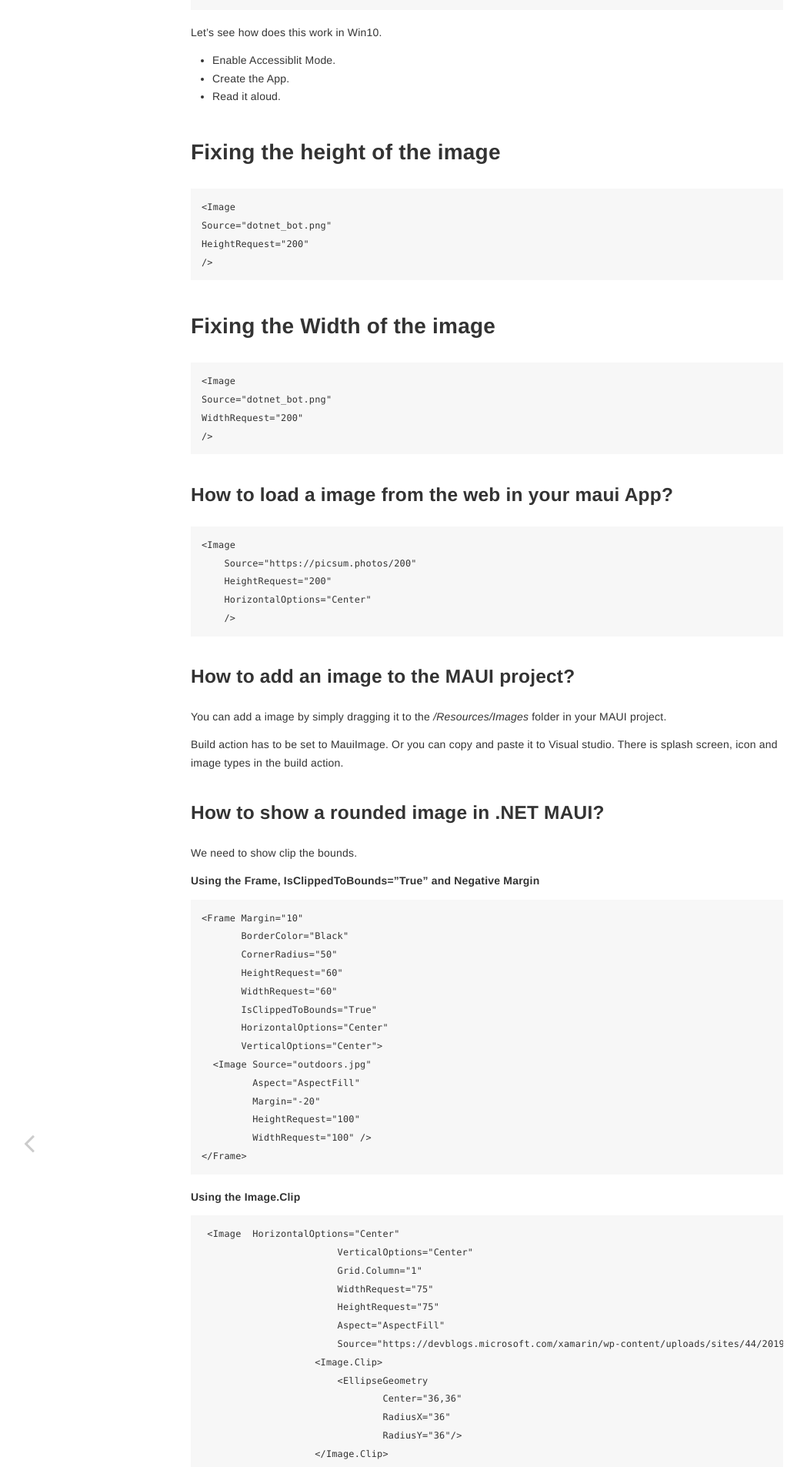
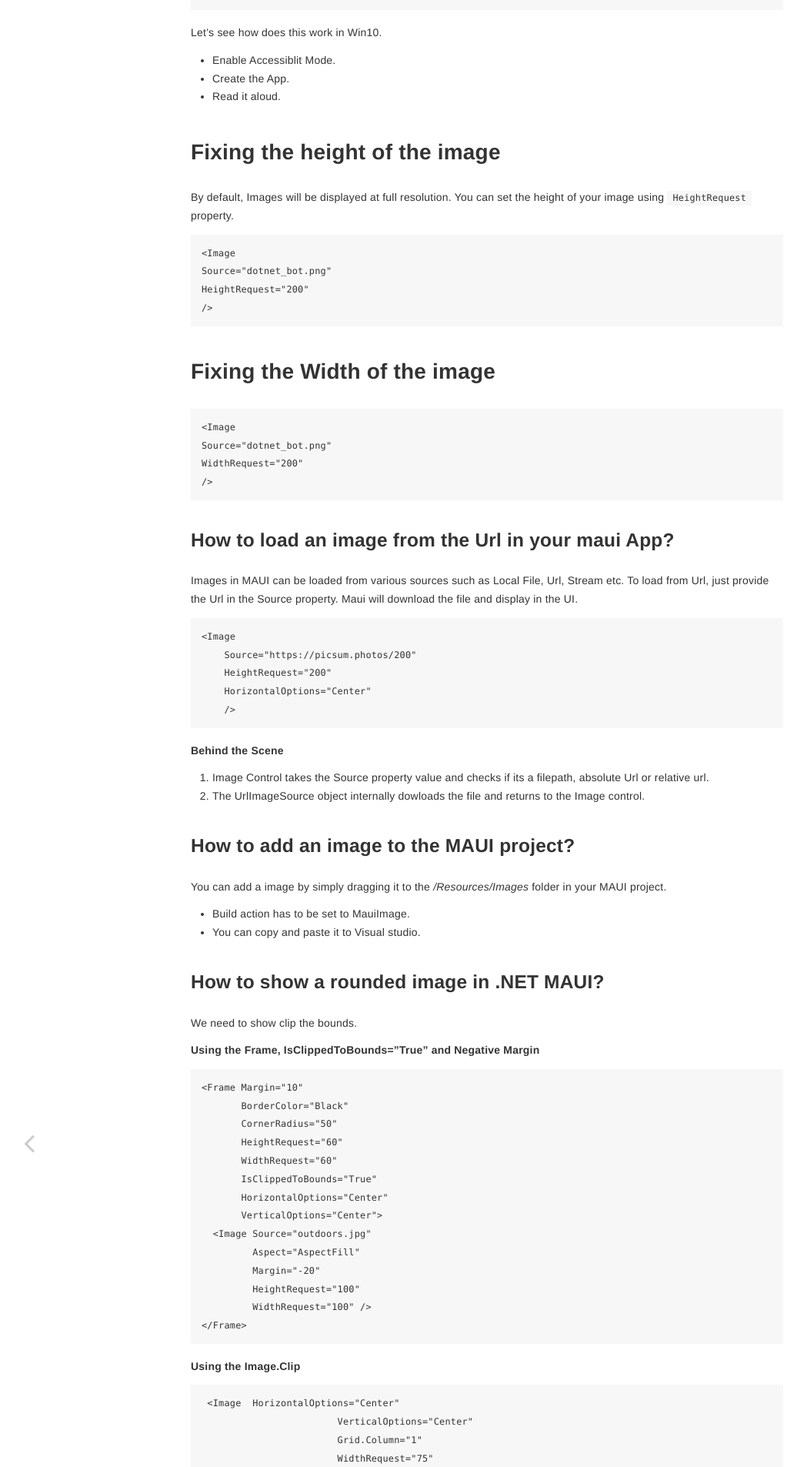
Before and after one commit to siddharthsingh89/maui-recipes, a Jekyll site: the page built from _posts/chapter-02-images/2022-06-20-maui-images.md, in a window 1280 px wide. Shown: the part 1065-2971 px from the top of the page at 77% size, without its empty margins (7-1056 px from the left). Built offline with Jekyll 4.4.1, drawn with Linux system fonts in a browser that asks for light colours; some of the changed text lies outside the part shown.

Commit message:
Update 2022-06-20-maui-images.md

````diff
--- a/_posts/chapter-02-images/2022-06-20-maui-images.md
+++ b/_posts/chapter-02-images/2022-06-20-maui-images.md
@@ -44,6 +44,8 @@ Let's see how does this work in Win10.
 
 
 # Fixing the height of the image
+By default, Images will be displayed at full resolution.
+You can set the height of your image using ``` HeightRequest``` property.
 ```
 <Image
 Source="dotnet_bot.png"
@@ -60,7 +62,11 @@ WidthRequest="200"
 />
 ```
 
-## How to load a image from the web in your maui App?
+## How to load an image from the Url in your maui App?
+Images in MAUI can be loaded from various sources such as Local File, Url, Stream etc.
+To load from Url, just provide the Url in the Source property. Maui will download the file and display in the UI.
+
+
 
 ```
 <Image
@@ -70,13 +76,15 @@ WidthRequest="200"
     />
 ```
 
+**Behind the Scene**
+1. Image Control takes the Source property value and checks if its a filepath, absolute Url or relative url.
+2. The UrlImageSource object internally dowloads the file and returns to the Image control.
+
 ## How to add an image to the MAUI project?
 You can add a image by simply dragging it to the */Resources/Images* folder in your MAUI project.
 
-Build action has to be set to MauiImage.
-Or you can copy and paste it to Visual studio.
-There is splash screen, icon and image types in the build action.
-
+* Build action has to be set to MauiImage.
+* You can copy and paste it to Visual studio.
 
 ## How to show a rounded image in .NET MAUI?
 We need to show clip the bounds.
````
